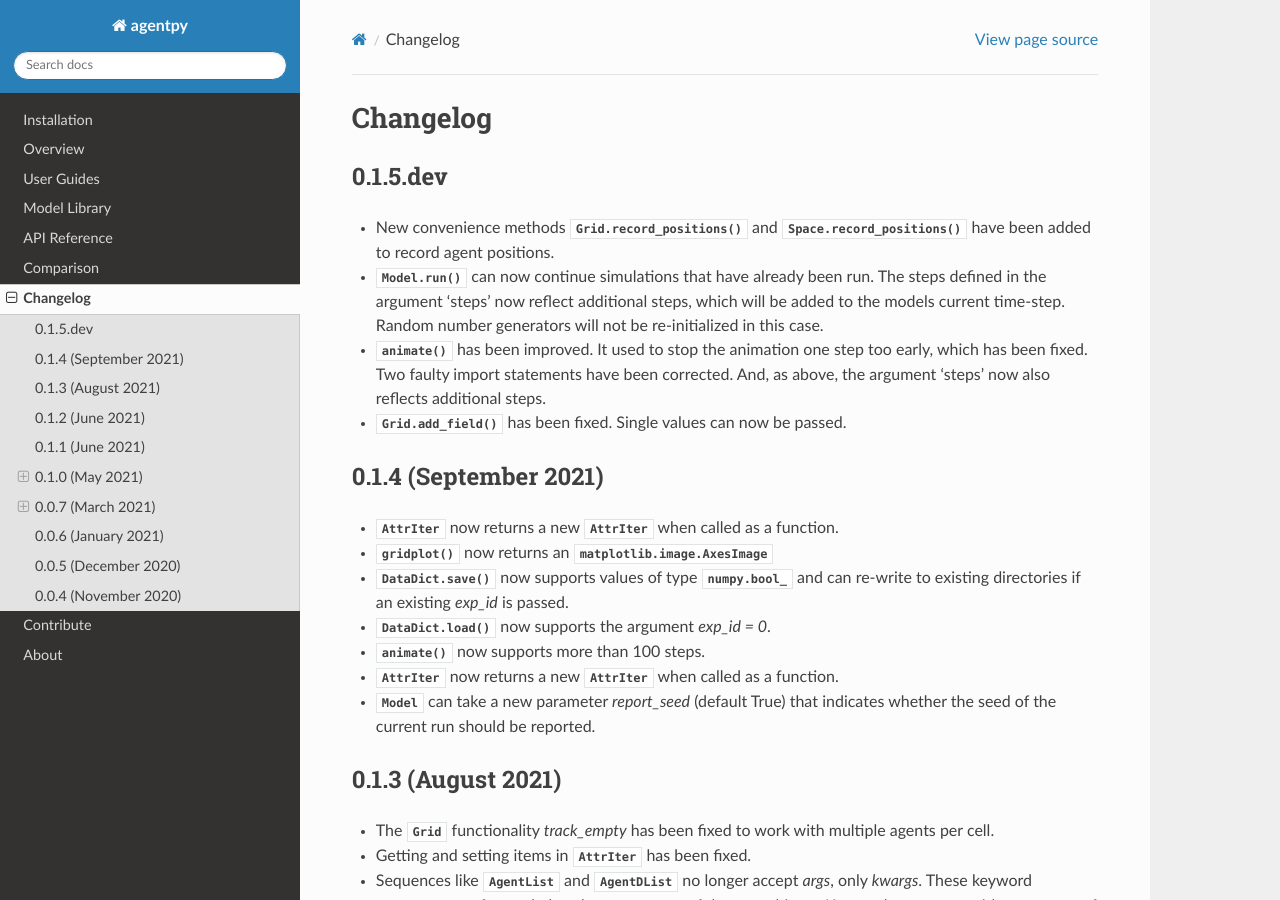
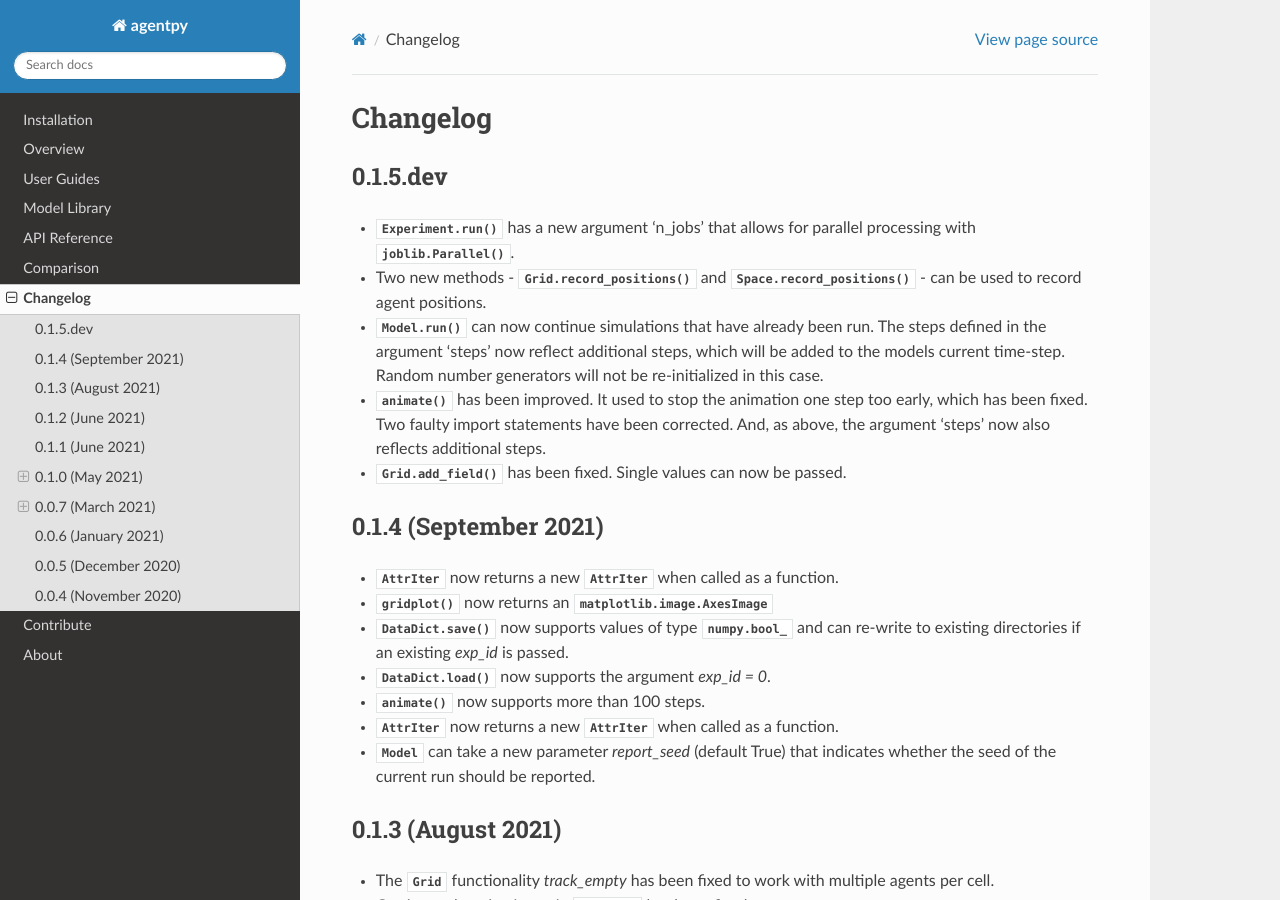
Before and after one commit to jofmi/agentpy, a Sphinx documentation site: the page built from docs/changelog.rst, in a window 1280 px wide and 900 px high. Built offline with Sphinx 7.4.7 and the Read the Docs theme 2.0.0, drawn with Linux system fonts in a browser that asks for light colours; pages that are not in the unit, such as notebooks, are missing from menus.

Commit message:
[docs] Parallel processing

```diff
--- a/docs/changelog.rst
+++ b/docs/changelog.rst
@@ -7,8 +7,10 @@ Changelog
 0.1.5.dev
 ---------
 
-- New convenience methods :func:`Grid.record_positions`
-  and :func:`Space.record_positions` have been added to record
+- :func:`Experiment.run` has a new argument 'n_jobs' that allows for
+  parallel processing with :func:`joblib.Parallel`.
+- Two new methods - :func:`Grid.record_positions`
+  and :func:`Space.record_positions` - can be used to record
   agent positions.
 - :func:`Model.run` can now continue simulations that have already been run.
   The steps defined in the argument 'steps' now reflect additional steps,
```
Also changed, not shown: 1 other file.
